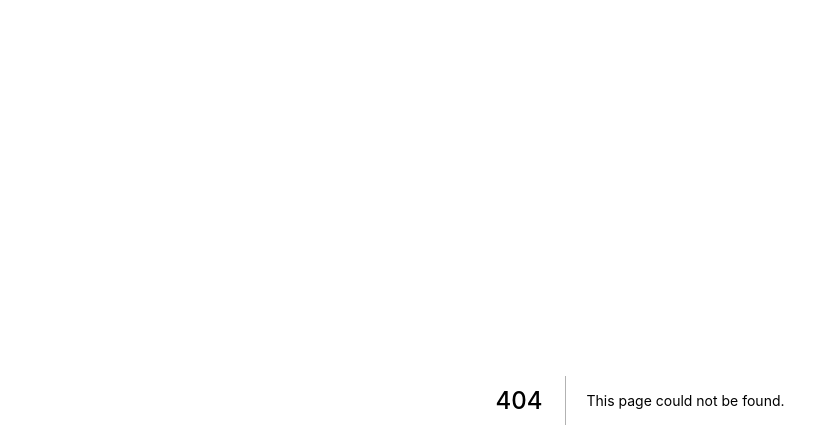
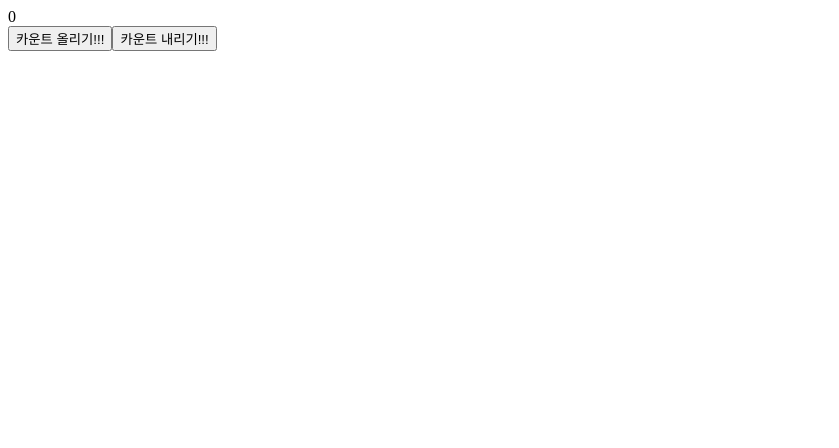
Before and after one commit to 1myeji/NextJS-GraphQl, a Next.js app: page /12-06-state-prev in a window 1280 px wide. Before the commit this address had no page. Shown: the top 448 px of the page, without its empty margins (0-839 px from the left). Built offline with nearby package versions, Linux system fonts and the light colour scheme.

Commit message:
Day12. state와 prev

```diff
--- /dev/null
+++ b/pages/12-06-state-prev/index.tsx
@@ -0,0 +1,27 @@
+import { useState } from "react";
+
+export default function CounterStatePage() {
+  const [count, setCount] = useState(0);
+
+  function onClickCountUp() {
+    // setCount(count + 1);
+    // setCount(count + 1);
+    // setCount(count + 1);
+    // setCount(count + 1);
+
+    setCount(prev => prev + 1);
+    setCount(prev => prev + 1);
+    setCount(prev => prev + 1);
+    setCount(prev => prev + 1);
+  }
+  function onClickCountDown() {
+    setCount(count - 1);
+  }
+  return (
+    <>
+      <div>{count}</div>
+      <button onClick={onClickCountUp}>카운트 올리기!!!</button>
+      <button onClick={onClickCountDown}>카운트 내리기!!!</button>
+    </>
+  );
+}
```
Also changed, not shown: pages/12-07-modal-custom-address-refactoring/index.tsx (added, +35 -0 lines).
